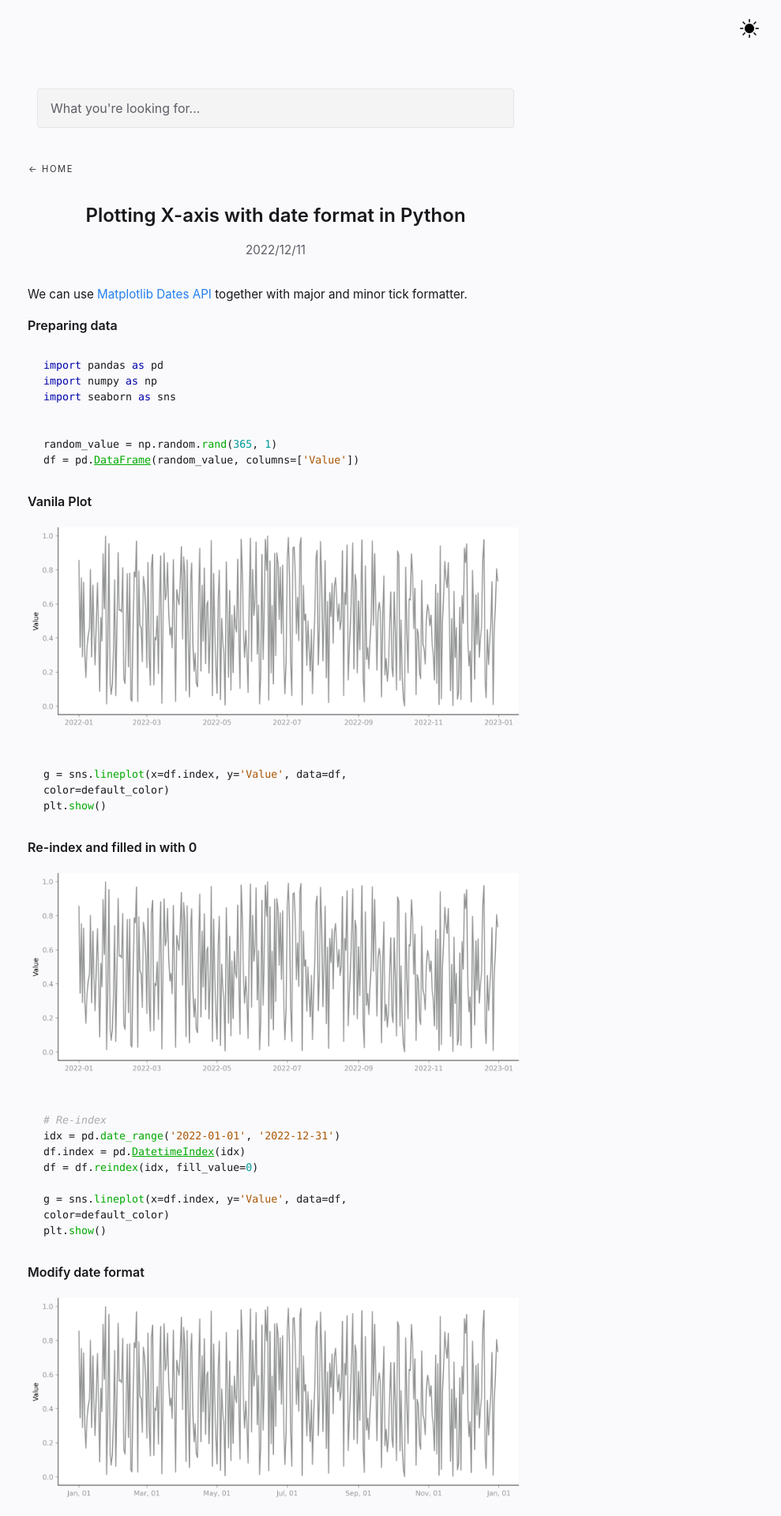
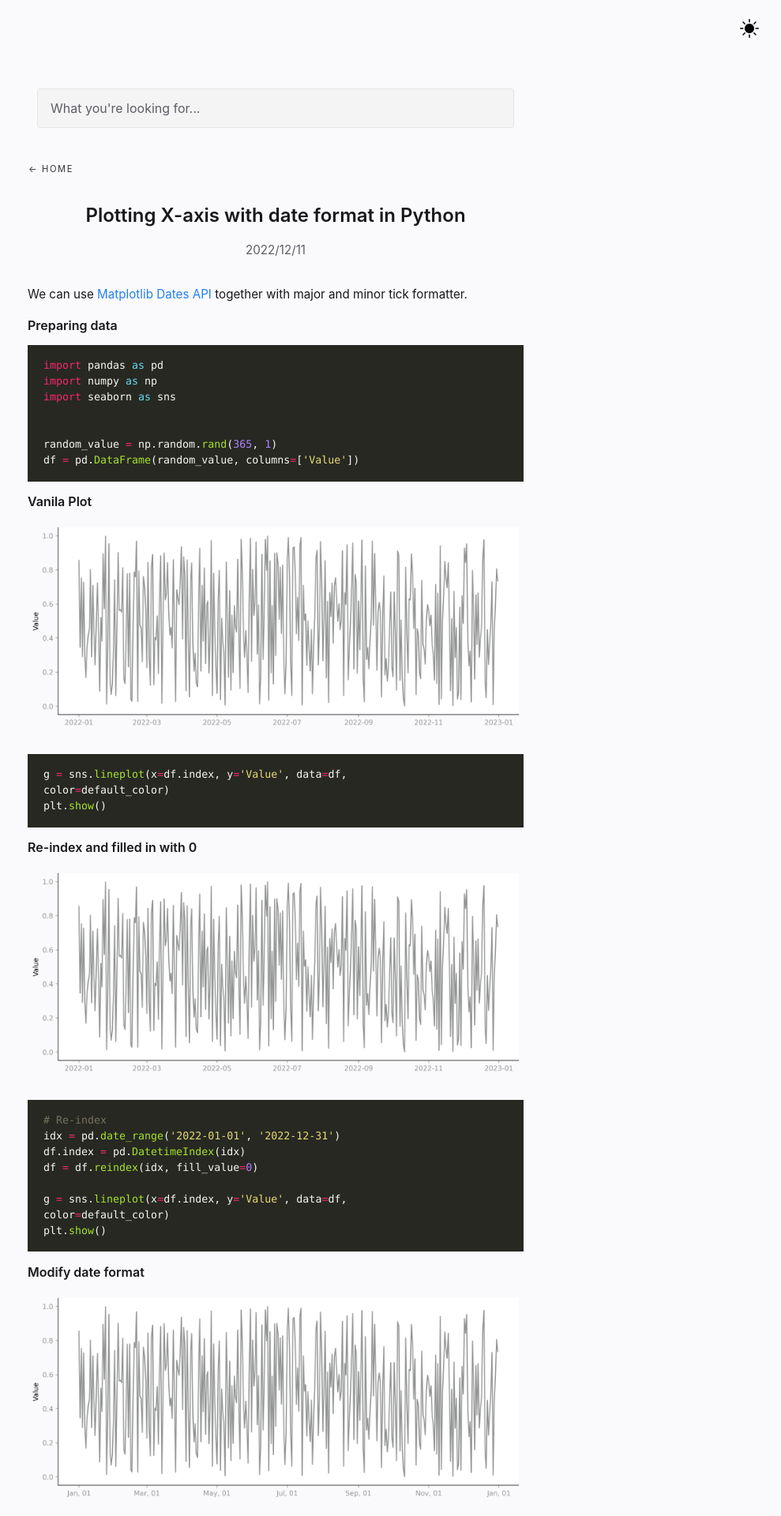
Before and after one commit to lukkiddd/lukkiddd.github.io, a Jekyll site: the page built from _notes/Public/Plotting X-axis with date format in Python.md, in a window 1280 px wide. Shown: the top 1920 px of the page at 79% size, without its empty margins (291-1280 px from the left). Built offline with Jekyll 4.4.1, drawn with Linux system fonts in a browser that asks for light colours.

Commit message:
Change code highlight style to monokai

```diff
--- a/assets/css/highlight.css
+++ b/assets/css/highlight.css
@@ -1,58 +1,65 @@
-.highlight .hll { background-color: #ffffcc }
-.highlight .c { color: #aaaaaa; font-style: italic } /* Comment */
-.highlight .err { color: #F00000; background-color: #F0A0A0 } /* Error */
-.highlight .k { color: #0000aa } /* Keyword */
-.highlight .cm { color: #aaaaaa; font-style: italic } /* Comment.Multiline */
-.highlight .cp { color: #4c8317 } /* Comment.Preproc */
-.highlight .c1 { color: #aaaaaa; font-style: italic } /* Comment.Single */
-.highlight .cs { color: #0000aa; font-style: italic } /* Comment.Special */
-.highlight .gd { color: #aa0000 } /* Generic.Deleted */
+.highlight pre { background-color: #272822; }
+.highlight .hll { background-color: #272822; }
+.highlight .c { color: #75715e } /* Comment */
+.highlight .err { color: #960050; background-color: #1e0010 } /* Error */
+.highlight .k { color: #66d9ef } /* Keyword */
+.highlight .l { color: #ae81ff } /* Literal */
+.highlight .n { color: #f8f8f2 } /* Name */
+.highlight .o { color: #f92672 } /* Operator */
+.highlight .p { color: #f8f8f2 } /* Punctuation */
+.highlight .cm { color: #75715e } /* Comment.Multiline */
+.highlight .cp { color: #75715e } /* Comment.Preproc */
+.highlight .c1 { color: #75715e } /* Comment.Single */
+.highlight .cs { color: #75715e } /* Comment.Special */
 .highlight .ge { font-style: italic } /* Generic.Emph */
-.highlight .gr { color: #aa0000 } /* Generic.Error */
-.highlight .gh { color: #000080; font-weight: 600 } /* Generic.Heading */
-.highlight .gi { color: #00aa00 } /* Generic.Inserted */
-.highlight .go { color: #888888 } /* Generic.Output */
-.highlight .gp { color: #555555 } /* Generic.Prompt */
-.highlight .gs { font-weight: 600 } /* Generic.Strong */
-.highlight .gu { color: #800080; font-weight: 600 } /* Generic.Subheading */
-.highlight .gt { color: #aa0000 } /* Generic.Traceback */
-.highlight .kc { color: #0000aa } /* Keyword.Constant */
-.highlight .kd { color: #0000aa } /* Keyword.Declaration */
-.highlight .kn { color: #0000aa } /* Keyword.Namespace */
-.highlight .kp { color: #0000aa } /* Keyword.Pseudo */
-.highlight .kr { color: #0000aa } /* Keyword.Reserved */
-.highlight .kt { color: #00aaaa } /* Keyword.Type */
-.highlight .m { color: #009999 } /* Literal.Number */
-.highlight .s { color: #aa5500 } /* Literal.String */
-.highlight .na { color: #1e90ff } /* Name.Attribute */
-.highlight .nb { color: #00aaaa } /* Name.Builtin */
-.highlight .nc { color: #00aa00; text-decoration: underline } /* Name.Class */
-.highlight .no { color: #aa0000 } /* Name.Constant */
-.highlight .nd { color: #888888 } /* Name.Decorator */
-.highlight .ni { color: #800000; font-weight: 600 } /* Name.Entity */
-.highlight .nf { color: #00aa00 } /* Name.Function */
-.highlight .nn { color: #00aaaa; text-decoration: underline } /* Name.Namespace */
-.highlight .nt { color: #1e90ff; font-weight: 600 } /* Name.Tag */
-.highlight .nv { color: #aa0000 } /* Name.Variable */
-.highlight .ow { color: #0000aa } /* Operator.Word */
-.highlight .w { color: #bbbbbb } /* Text.Whitespace */
-.highlight .mf { color: #009999 } /* Literal.Number.Float */
-.highlight .mh { color: #009999 } /* Literal.Number.Hex */
-.highlight .mi { color: #009999 } /* Literal.Number.Integer */
-.highlight .mo { color: #009999 } /* Literal.Number.Oct */
-.highlight .sb { color: #aa5500 } /* Literal.String.Backtick */
-.highlight .sc { color: #aa5500 } /* Literal.String.Char */
-.highlight .sd { color: #aa5500 } /* Literal.String.Doc */
-.highlight .s2 { color: #aa5500 } /* Literal.String.Double */
-.highlight .se { color: #aa5500 } /* Literal.String.Escape */
-.highlight .sh { color: #aa5500 } /* Literal.String.Heredoc */
-.highlight .si { color: #aa5500 } /* Literal.String.Interpol */
-.highlight .sx { color: #aa5500 } /* Literal.String.Other */
-.highlight .sr { color: #009999 } /* Literal.String.Regex */
-.highlight .s1 { color: #aa5500 } /* Literal.String.Single */
-.highlight .ss { color: #0000aa } /* Literal.String.Symbol */
-.highlight .bp { color: #00aaaa } /* Name.Builtin.Pseudo */
-.highlight .vc { color: #aa0000 } /* Name.Variable.Class */
-.highlight .vg { color: #aa0000 } /* Name.Variable.Global */
-.highlight .vi { color: #aa0000 } /* Name.Variable.Instance */
-.highlight .il { color: #009999 } /* Literal.Number.Integer.Long */
+.highlight .gs { font-weight: bold } /* Generic.Strong */
+.highlight .kc { color: #66d9ef } /* Keyword.Constant */
+.highlight .kd { color: #66d9ef } /* Keyword.Declaration */
+.highlight .kn { color: #f92672 } /* Keyword.Namespace */
+.highlight .kp { color: #66d9ef } /* Keyword.Pseudo */
+.highlight .kr { color: #66d9ef } /* Keyword.Reserved */
+.highlight .kt { color: #66d9ef } /* Keyword.Type */
+.highlight .ld { color: #e6db74 } /* Literal.Date */
+.highlight .m { color: #ae81ff } /* Literal.Number */
+.highlight .s { color: #e6db74 } /* Literal.String */
+.highlight .na { color: #a6e22e } /* Name.Attribute */
+.highlight .nb { color: #f8f8f2 } /* Name.Builtin */
+.highlight .nc { color: #a6e22e } /* Name.Class */
+.highlight .no { color: #66d9ef } /* Name.Constant */
+.highlight .nd { color: #a6e22e } /* Name.Decorator */
+.highlight .ni { color: #f8f8f2 } /* Name.Entity */
+.highlight .ne { color: #a6e22e } /* Name.Exception */
+.highlight .nf { color: #a6e22e } /* Name.Function */
+.highlight .nl { color: #f8f8f2 } /* Name.Label */
+.highlight .nn { color: #f8f8f2 } /* Name.Namespace */
+.highlight .nx { color: #a6e22e } /* Name.Other */
+.highlight .py { color: #f8f8f2 } /* Name.Property */
+.highlight .nt { color: #f92672 } /* Name.Tag */
+.highlight .nv { color: #f8f8f2 } /* Name.Variable */
+.highlight .ow { color: #f92672 } /* Operator.Word */
+.highlight .w { color: #f8f8f2 } /* Text.Whitespace */
+.highlight .mf { color: #ae81ff } /* Literal.Number.Float */
+.highlight .mh { color: #ae81ff } /* Literal.Number.Hex */
+.highlight .mi { color: #ae81ff } /* Literal.Number.Integer */
+.highlight .mo { color: #ae81ff } /* Literal.Number.Oct */
+.highlight .sb { color: #e6db74 } /* Literal.String.Backtick */
+.highlight .sc { color: #e6db74 } /* Literal.String.Char */
+.highlight .sd { color: #e6db74 } /* Literal.String.Doc */
+.highlight .s2 { color: #e6db74 } /* Literal.String.Double */
+.highlight .se { color: #ae81ff } /* Literal.String.Escape */
+.highlight .sh { color: #e6db74 } /* Literal.String.Heredoc */
+.highlight .si { color: #e6db74 } /* Literal.String.Interpol */
+.highlight .sx { color: #e6db74 } /* Literal.String.Other */
+.highlight .sr { color: #e6db74 } /* Literal.String.Regex */
+.highlight .s1 { color: #e6db74 } /* Literal.String.Single */
+.highlight .ss { color: #e6db74 } /* Literal.String.Symbol */
+.highlight .bp { color: #f8f8f2 } /* Name.Builtin.Pseudo */
+.highlight .vc { color: #f8f8f2 } /* Name.Variable.Class */
+.highlight .vg { color: #f8f8f2 } /* Name.Variable.Global */
+.highlight .vi { color: #f8f8f2 } /* Name.Variable.Instance */
+.highlight .il { color: #ae81ff } /* Literal.Number.Integer.Long */
+
+.highlight .gh { } /* Generic Heading & Diff Header */
+.highlight .gu { color: #75715e; } /* Generic.Subheading & Diff Unified/Comment? */
+.highlight .gd { color: #f92672; } /* Generic.Deleted & Diff Deleted */
+.highlight .gi { color: #a6e22e; } /* Generic.Inserted & Diff Inserted */
```
